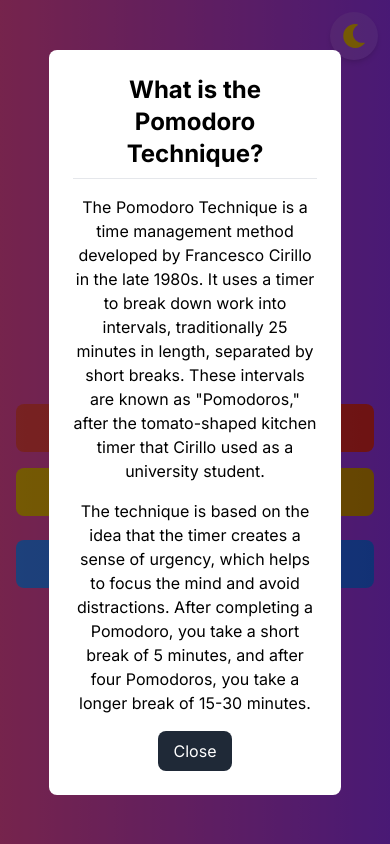
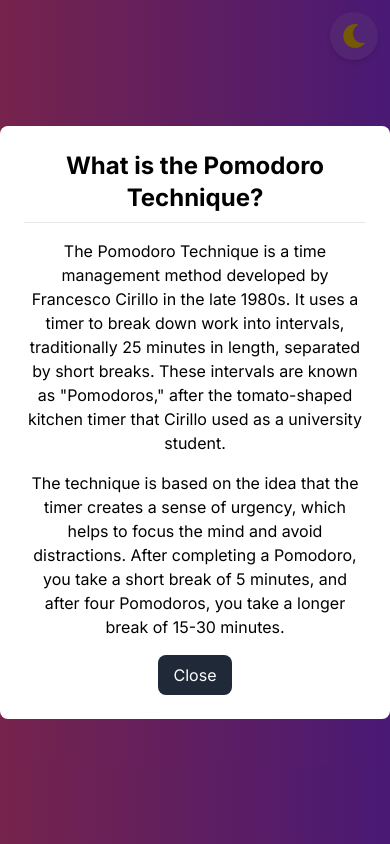
Before and after one commit to fdhlaly/PomodoroTimer-NextJS, a Next.js app: page / in a window 390 px wide. Both pictures are taken after a click on the button "Learn About Pomodoro". Built offline with nearby package versions, Linux system fonts and the light colour scheme.

Commit message:
update Modal responsiveness

```diff
--- a/src/components/PomodoroTimer.js
+++ b/src/components/PomodoroTimer.js
@@ -164,14 +164,14 @@ const PomodoroTimer = () => {
       {/* Modal */}
       {isModalOpen && (
         <div
-          className={`fixed inset-0 flex items-center justify-center text-center bg-black bg-opacity-50 transition-opacity duration-300 ${
+          className={`fixed inset-0 flex items-center justify-center bg-black bg-opacity-50 transition-opacity duration-300 ${
             isAnimating ? "opacity-100" : "opacity-0"
           }`}
         >
           <div
-            className={`bg-white text-black p-6 rounded-lg w-3/4 md:w-1/2 transform transition-transform duration-300 ${
+            className={`bg-white text-black p-6 rounded-lg text-center transform transition-transform duration-300 ${
               isAnimating ? "scale-100" : "scale-90"
-            }`}
+            } w-full max-w-lg md:max-w-2xl overflow-y-auto`}
           >
             <h2 className="text-2xl font-bold mb-4 pb-2 border-b">
               What is the Pomodoro Technique?
```
